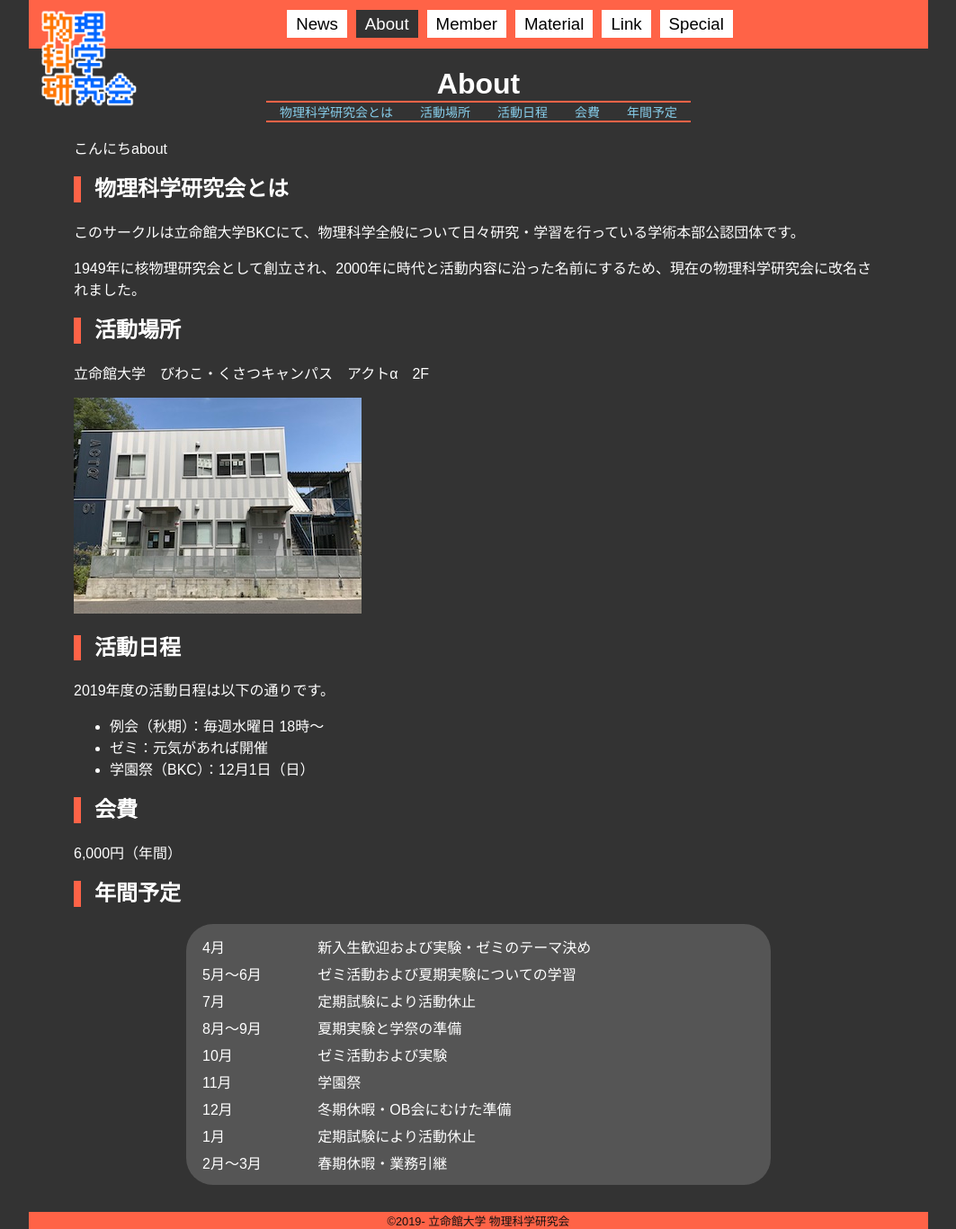
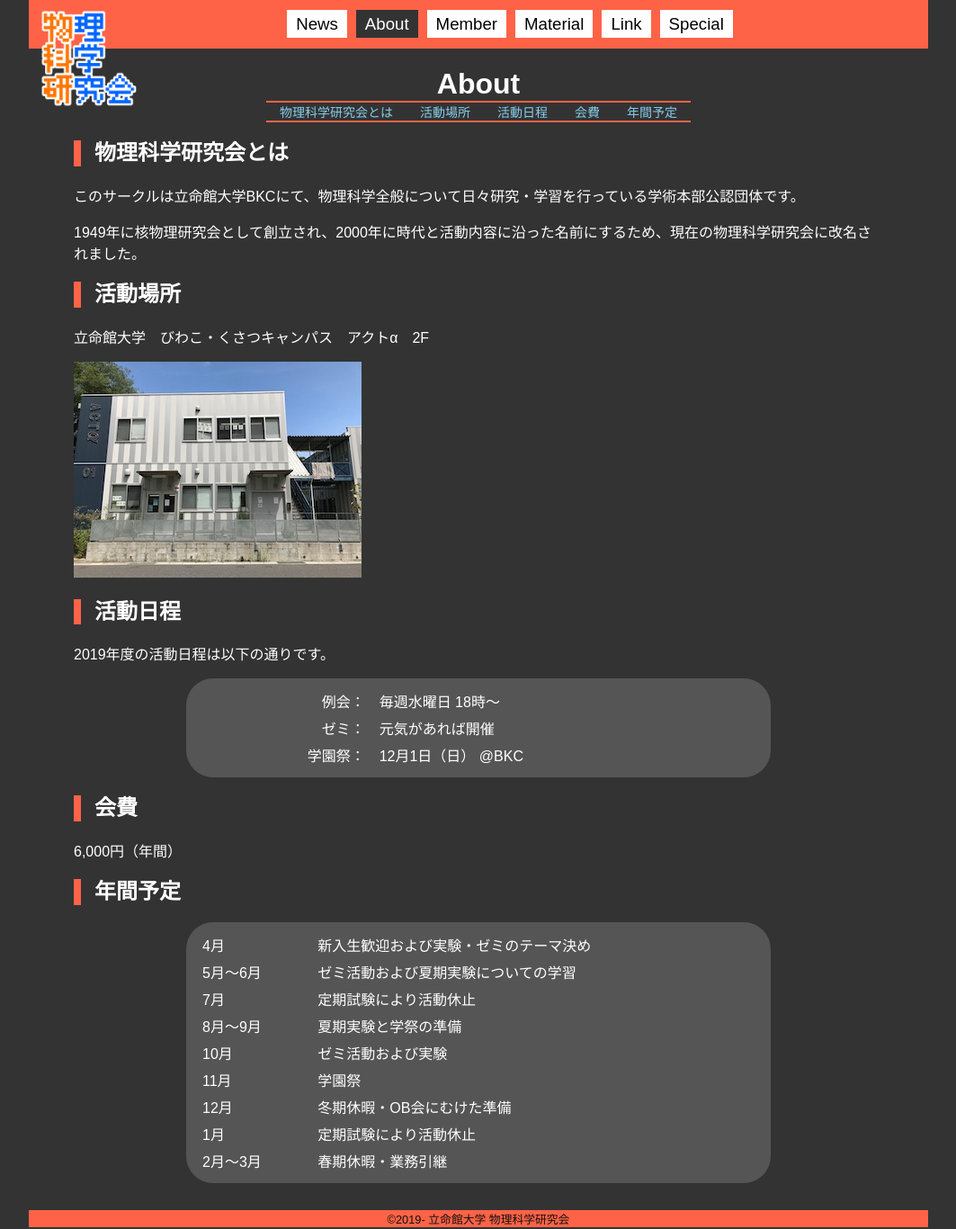
Before and after one commit to vuccaken/vuccaken.github.io, a Jekyll site: the page built from _pages/about.md, in a window 1280 px wide. Shown: the whole page at 90% size, without its empty margins (108-1171 px from the left). Built offline with Jekyll 4.4.1, drawn with Linux system fonts in a browser that asks for light colours.

Commit message:
Update about.md
活動日程をtableにした

```diff
--- a/_pages/about.md
+++ b/_pages/about.md
@@ -1,11 +1,13 @@
 ---
 # layout: default
 title: About
+active_plan:
+  - [例会, 毎週水曜日 18時〜]
+  - [ゼミ, 元気があれば開催]
+  - [学園祭, 12月1日（日） @BKC]
 ---
 
-こんにちabout
-
-<h2 id="what-is-vuccaken">物理科学研究会とは</h2>
+## 物理科学研究会とは
 
 このサークルは立命館大学BKCにて、物理科学全般について日々研究・学習を行っている学術本部公認団体です。
 
@@ -21,9 +23,20 @@ title: About
 
 2019年度の活動日程は以下の通りです。
 
-- 例会（秋期）：毎週水曜日 18時〜
+<!-- - 例会（秋期）：毎週水曜日 18時〜
 - ゼミ：元気があれば開催
-- 学園祭（BKC）：12月1日（日）
+- 学園祭（BKC）：12月1日（日） -->
+
+<div class="table-space">
+<table>
+{% for item in page.active_plan %}
+  <tr>
+    <td style="text-align: right;">{{ item[0] }}：</td>
+    <td>{{ item[1] }}</td>
+  </tr>
+{% endfor %}
+</table>
+</div>
 
 ## 会費
 
```
